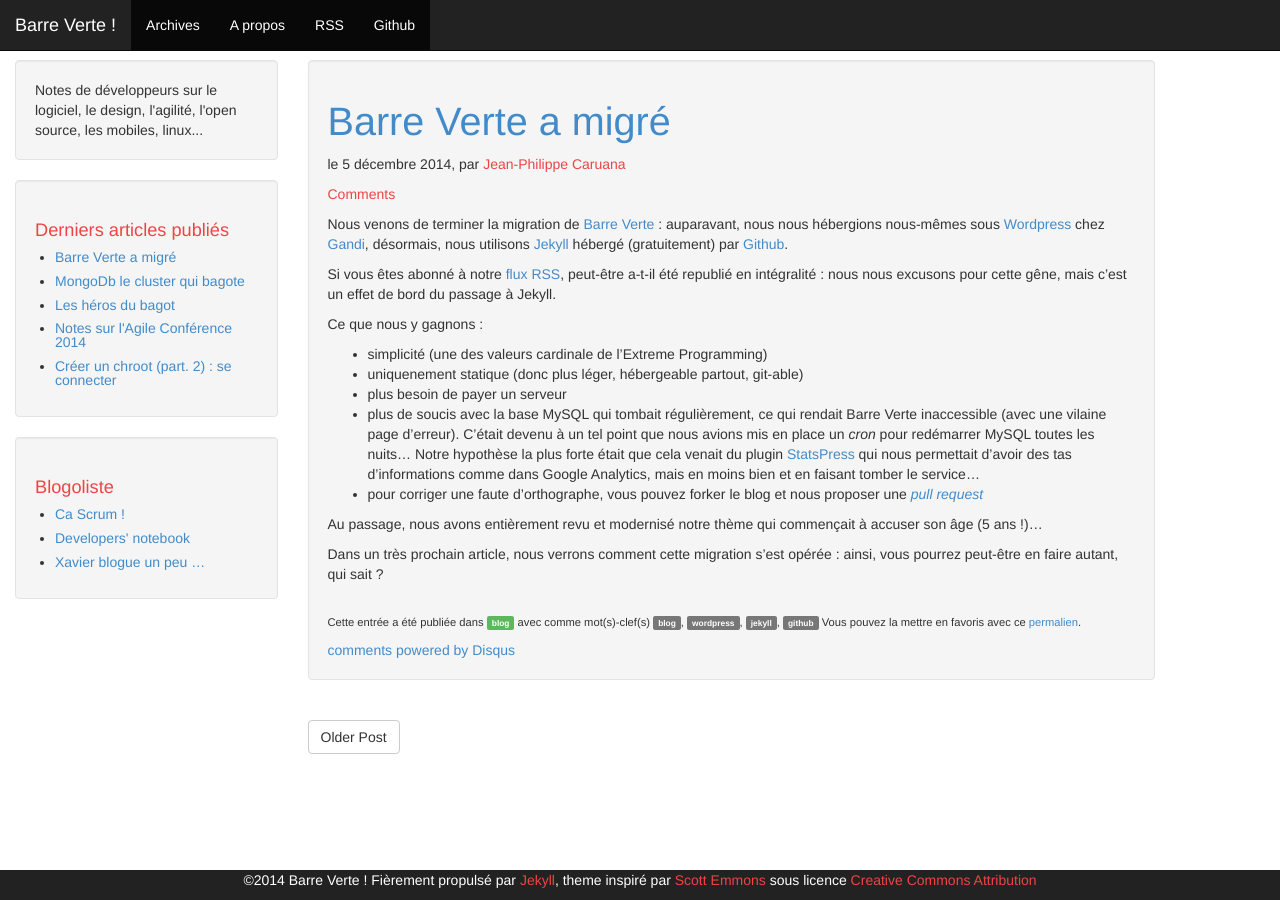
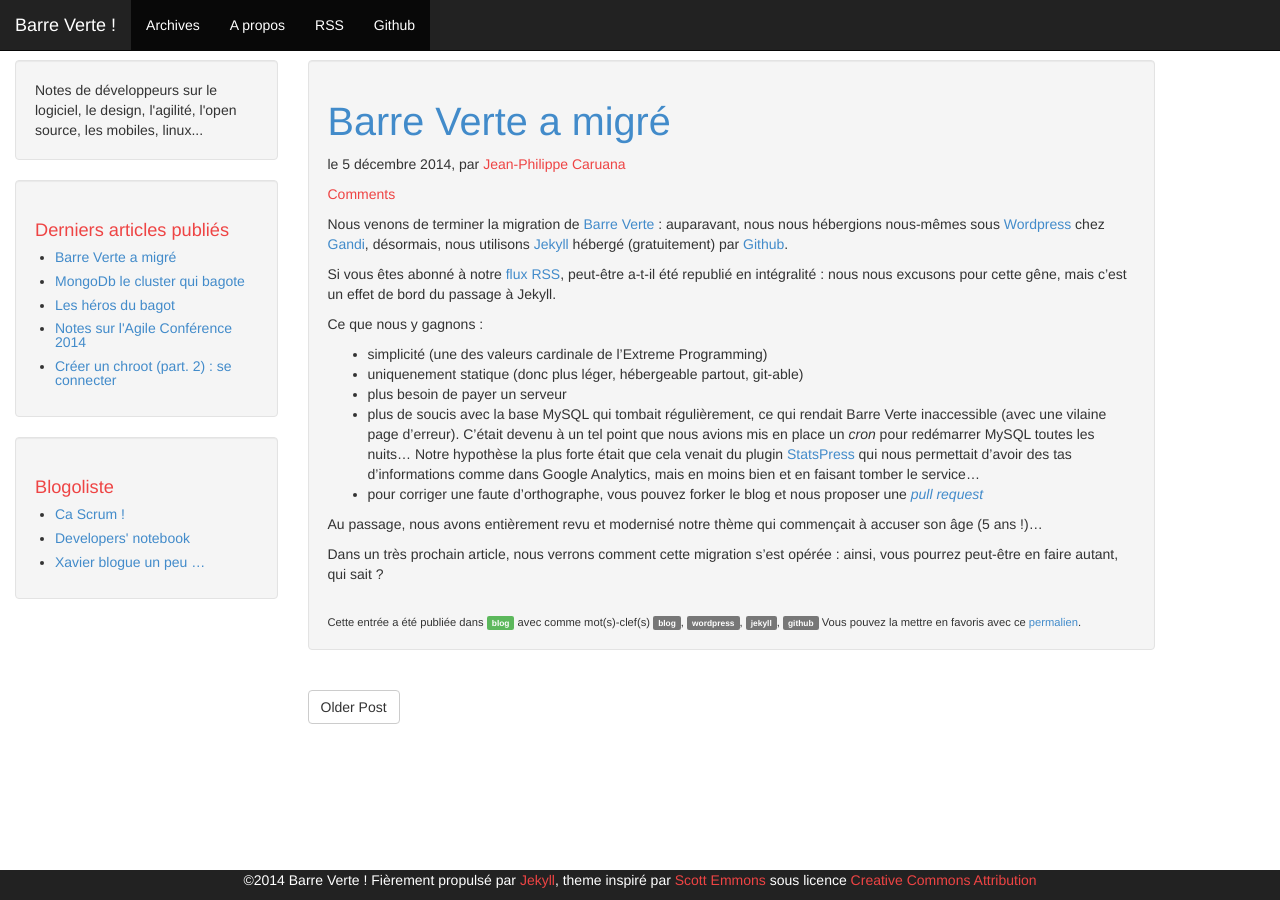
Before and after one commit to MichaelBitard/barreverte.github.io, a Jekyll site: the page built from _posts/2014-12-05-barre-verte-a-migre.md, in a window 1280 px wide. Built offline with Jekyll 4.4.1, drawn with Linux system fonts in a browser that asks for light colours; Markdown is read by kramdown in place of the engine named in the settings; comment, search, counter and statistics services are not loaded.

Commit message:
Revert "[fix] commentaires dispos sur tous les posts"
This reverts commit d092c589aff317af50c12f60d6c7404136cce1d8.

```diff
--- a/_layouts/post.html
+++ b/_layouts/post.html
@@ -52,10 +52,12 @@ le {% assign m = page.date | date: "%-m" %}
               {% endif %}
               Vous pouvez la mettre en favoris avec ce <a href="{{ page.url }}">permalien</a>.
             </div>
+            {% if page.comments %}
             <div id="disqus_thread">
                 <noscript>Please enable JavaScript to view the <a href="http://disqus.com/?ref_noscript">comments powered by Disqus.</a></noscript>
                 <a href="http://disqus.com" class="dsq-brlink">comments powered by <span class="logo-disqus">Disqus</span></a>
             </div>
+            {% endif %}
             </div>
           </div>
           <div class="pagination">
```
